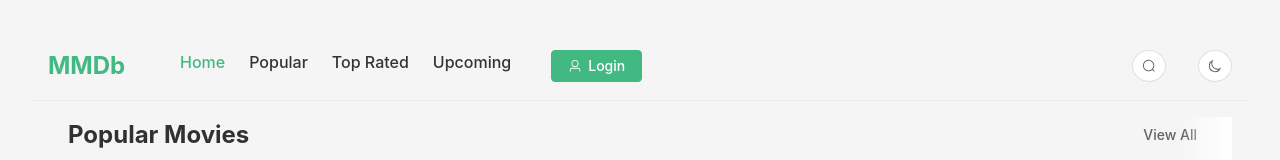
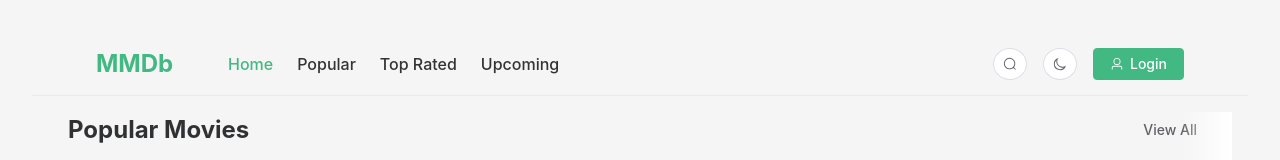
Before and after one commit to vikylevin/MMDB, a Vue app in the folder frontend/: page / in a window 1280 px wide. Shown: the top 160 px of the page. Built offline with nearby package versions, Linux system fonts and the light colour scheme; no server answers.

Commit message:
updated: adjusted the postion of header

```diff
--- a/frontend/src/components/AppHeader.vue
+++ b/frontend/src/components/AppHeader.vue
@@ -97,31 +97,6 @@ const handleLogout = () => {
             <li>
               <router-link to="/movies/upcoming">Upcoming</router-link>
             </li>
-            <li class="user-menu">
-              <template v-if="user">
-                <el-dropdown trigger="click">
-                  <el-avatar :size="32" :src="user.avatar">
-                    {{ user.username?.charAt(0).toUpperCase() }}
-                  </el-avatar>
-
-                  <template #dropdown>
-                    <el-dropdown-menu>
-                      <el-dropdown-item @click="router.push('/profile')">
-                        Profile
-                      </el-dropdown-item>
-                      <el-dropdown-item @click="handleLogout">
-                        Logout
-                      </el-dropdown-item>
-                    </el-dropdown-menu>
-                  </template>
-                </el-dropdown>
-              </template>
-              <template v-else>
-                <el-button type="primary" @click="handleLogin" :icon="User">
-                  Login
-                </el-button>
-              </template>
-            </li>
           </ul>
         </nav>
       </div>
@@ -154,6 +129,31 @@ const handleLogout = () => {
               @click="emit('toggle-dark-mode')"
               :icon="darkMode ? 'Sunny' : 'Moon'"
           />
+          <div class="user-menu">
+            <template v-if="user">
+              <el-dropdown trigger="click">
+                <el-avatar :size="32" :src="user.avatar" class="user-avatar">
+                  {{ user.username?.charAt(0).toUpperCase() }}
+                </el-avatar>
+
+                <template #dropdown>
+                  <el-dropdown-menu>
+                    <el-dropdown-item @click="router.push('/profile')">
+                      Profile
+                    </el-dropdown-item>
+                    <el-dropdown-item @click="handleLogout">
+                      Logout
+                    </el-dropdown-item>
+                  </el-dropdown-menu>
+                </template>
+              </el-dropdown>
+            </template>
+            <template v-else>
+              <el-button type="primary" @click="handleLogin" :icon="User">
+                Login
+              </el-button>
+            </template>
+          </div>
         </div>
       </div>
     </div>
@@ -170,12 +170,18 @@ const handleLogout = () => {
   background-color: var(--bg-color);
   border-bottom: 1px solid var(--border-color);
   width: 100%;
+  display: flex;
+  justify-content: space-between;
+  align-items: center;
+  padding: 0 32px;
+  height: 64px;
 }
 
 .header-container {
+  width: 100%;
   max-width: 1440px;
   margin: 0 auto;
-  padding: 1rem;
+  padding: 1rem 2rem;
   display: flex;
   justify-content: space-between;
   align-items: center;
@@ -198,12 +204,17 @@ const handleLogout = () => {
   display: flex;
   align-items: center;
   gap: 2rem;
+  flex: 1;
+  max-width: 600px;
 }
 
 .right-section {
   display: flex;
   align-items: center;
-  gap: 2rem;
+  gap: 1rem;
+  margin-left: auto;
+  min-width: 200px;
+  justify-content: flex-end;
 }
 
 .main-nav ul {
@@ -267,7 +278,10 @@ const handleLogout = () => {
 .user-menu {
   display: flex;
   align-items: center;
-  margin-left: 1rem;
+}
+
+.user-avatar {
+  cursor: pointer;
 }
 
 :deep(.el-avatar) {
@@ -283,5 +297,4 @@ const handleLogout = () => {
   height: 32px;
   padding: 0 16px;
 }
-
 </style>
--- a/frontend/src/views/LoginView.vue
+++ b/frontend/src/views/LoginView.vue
@@ -44,7 +44,7 @@
 </template>
 
 <script setup>
-import { ref } from 'vue'
+import { ref, onMounted } from 'vue'
 import { useRouter } from 'vue-router'
 import { ElMessage } from 'element-plus'
 
@@ -63,6 +63,22 @@ const registerForm = ref({
   password: ''
 })
 const confirmPassword = ref('')
+
+// Auto-clear localStorage after 1 hour
+onMounted(() => {
+  const loginTime = localStorage.getItem('login_time')
+  if (loginTime) {
+    const now = Date.now()
+    const diff = now - parseInt(loginTime, 10)
+    if (diff > 3600000) { // 1 hour in ms
+      localStorage.removeItem('token')
+      localStorage.removeItem('user')
+      localStorage.removeItem('login_time')
+      ElMessage.info('Session expired, please login again')
+      router.push('/login')
+    }
+  }
+})
 
 const handleLogin = async () => {
   if (!loginForm.value.username || !loginForm.value.password) {
@@ -84,6 +100,7 @@ const handleLogin = async () => {
       const data = await response.json()
       localStorage.setItem('token', data.token)
       localStorage.setItem('user', JSON.stringify(data.user))
+      localStorage.setItem('login_time', Date.now().toString())
       ElMessage.success('Login successful')
       router.push('/')
     } else {
@@ -129,6 +146,7 @@ const handleRegister = async () => {
         password: ''
       }
       confirmPassword.value = ''
+      localStorage.setItem('login_time', Date.now().toString())
     } else {
       const data = await response.json()
       throw new Error(data.message || 'Registration failed')
```
